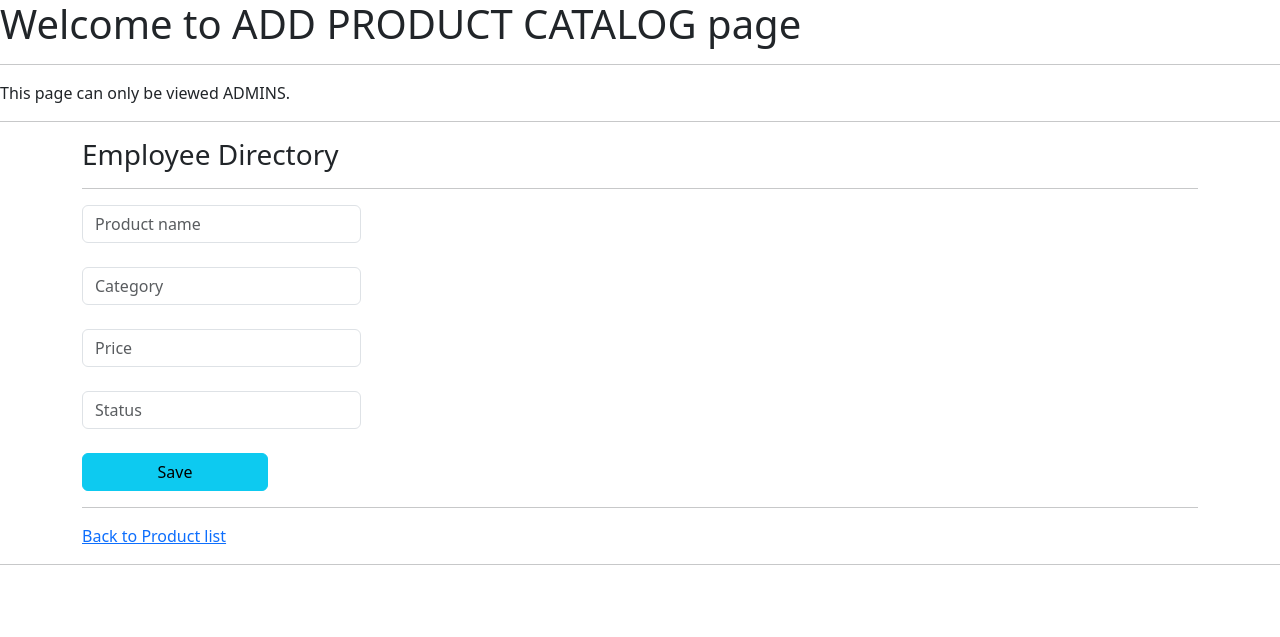
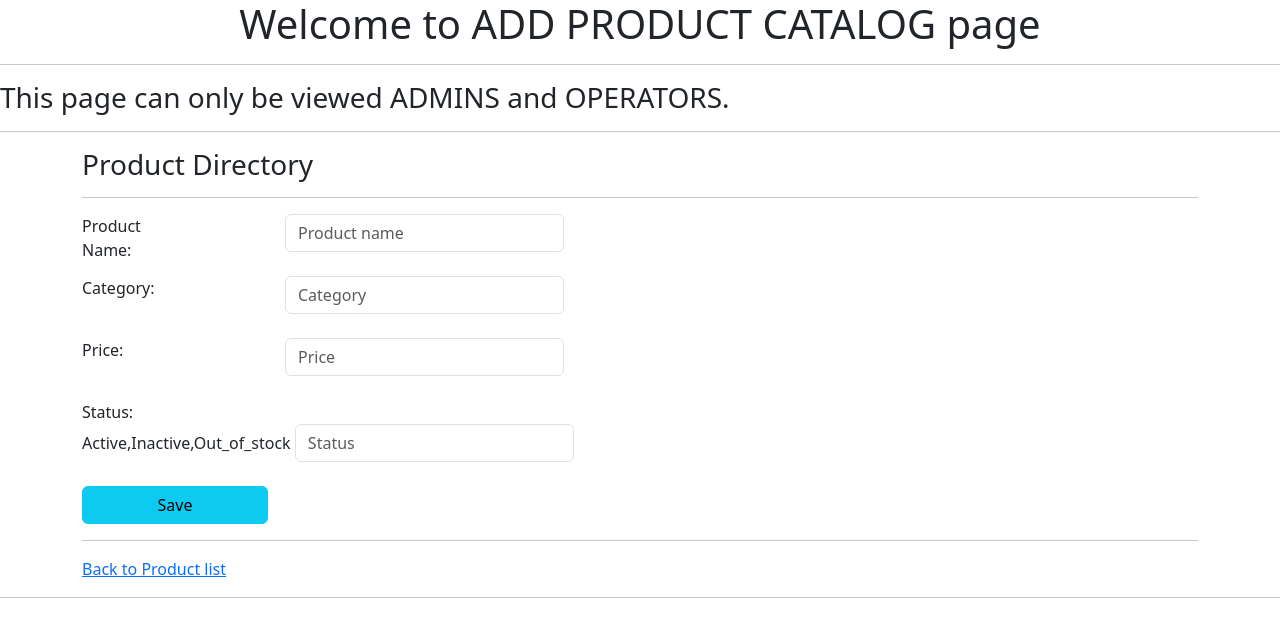
Before and after one commit to supriya0696/users-mega-mart, a Spring Boot app: page /showProductCatalogForm in a window 1280 px wide. Shown: the top 637 px of the page. Run offline with Spring Boot 4, Linux system fonts and the light colour scheme; the visitor is signed in with stand-in values (Sample User, id 1); some of the project's set-up classes (security, data sources, template engines, error pages and the like) are left out, and stand-ins take their place.

Commit message:
cosmic changes

```diff
--- a/src/main/java/com/exampleusersmegamart/users_mega_mart/controller/ProductController.java
+++ b/src/main/java/com/exampleusersmegamart/users_mega_mart/controller/ProductController.java
@@ -40,7 +40,7 @@ public class ProductController {
     @GetMapping("/showFormForUpdate")
     public String showFormForUpdate(@RequestParam("productId") int theId, Model theModel)
     {
-        //get the product dfrom the servce
+
         Product theProduct =productService.findById(theId);
         theModel.addAttribute("product", theProduct);
         return "/add-product-catalog";
--- a/src/main/resources/templates/add-product-catalog.html
+++ b/src/main/resources/templates/add-product-catalog.html
@@ -8,22 +8,36 @@
 
 </head>
 <body>
-<h1>Welcome to ADD PRODUCT CATALOG page</h1>
+<h1 style="text-align:center;">Welcome to ADD PRODUCT CATALOG page</h1>
 <hr>
-This page can only be viewed ADMINS.</p>
+<p><h3>This page can only be viewed ADMINS and OPERATORS.</h3></p>
 <hr>
 <div class="container">
-    <h3> Employee Directory </h3>
+    <h3> Product Directory </h3>
     <hr>
 <!--    <p class="h4 mb-4">Save Product </p>-->
     <form action="#" th:action="@{/save}"
           th:object="${product}" method="POST">
         <input type="hidden" th:field="*{id}" />
-        <input type="text" th:field="*{productName}" class="form-control mb-4 w-25" placeholder="Product name" />
-        <input type="text" th:field="*{category}" class="form-control mb-4 w-25" placeholder="Category" />
-        <input type="text" th:field="*{price}" class="form-control mb-4 w-25" placeholder="Price" />
-        <input type="text" th:field="*{status}" class="form-control mb-4 w-25" placeholder="Status" />
-        <button th:href="@{/save(productId=${product})}"  type="submit" class="btn btn-info col-2" >Save</button>
+        <div style="display:flex; gap:95px;">
+            <label style=" width: 108px;">Product Name:  </label>
+            <input type="text" th:field="*{productName}" class="form-control mb-4 w-25" placeholder="Product name" />
+        </div>
+        <div style="display:flex; gap:95px;">
+            <label style=" width: 108px;">Category:  </label>
+            <input type="text" th:field="*{category}" class="form-control mb-4 w-25" placeholder="Category" />
+        </div>
+        <div style="display:flex; gap:95px;">
+            <label style=" width: 108px;">Price:  </label>
+            <input type="text" th:field="*{price}" class="form-control mb-4 w-25" placeholder="Price" />
+        </div>
+            <div style="gap:10px;">
+                <label style=" width: 108px;">Status:</label>
+                <br><span>Active,Inactive,Out_of_stock</span>
+                <input style ="display: inline-flex;" type="text" th:field="*{status}" class="form-control mb-4 w-25" placeholder="Status" />
+            </div>
+        <button th:href="@{/save(productId=${product})}" type="submit" class="btn btn-info col-2"
+                onclick="alert('Product upadted/saved successfully!')">Save</button>
 
     </form>
     <hr>
```
Also changed, not shown: src/main/resources/templates/home.html (+6 -1 lines), src/main/resources/templates/view-product-catalog.html (+4 -3 lines).
